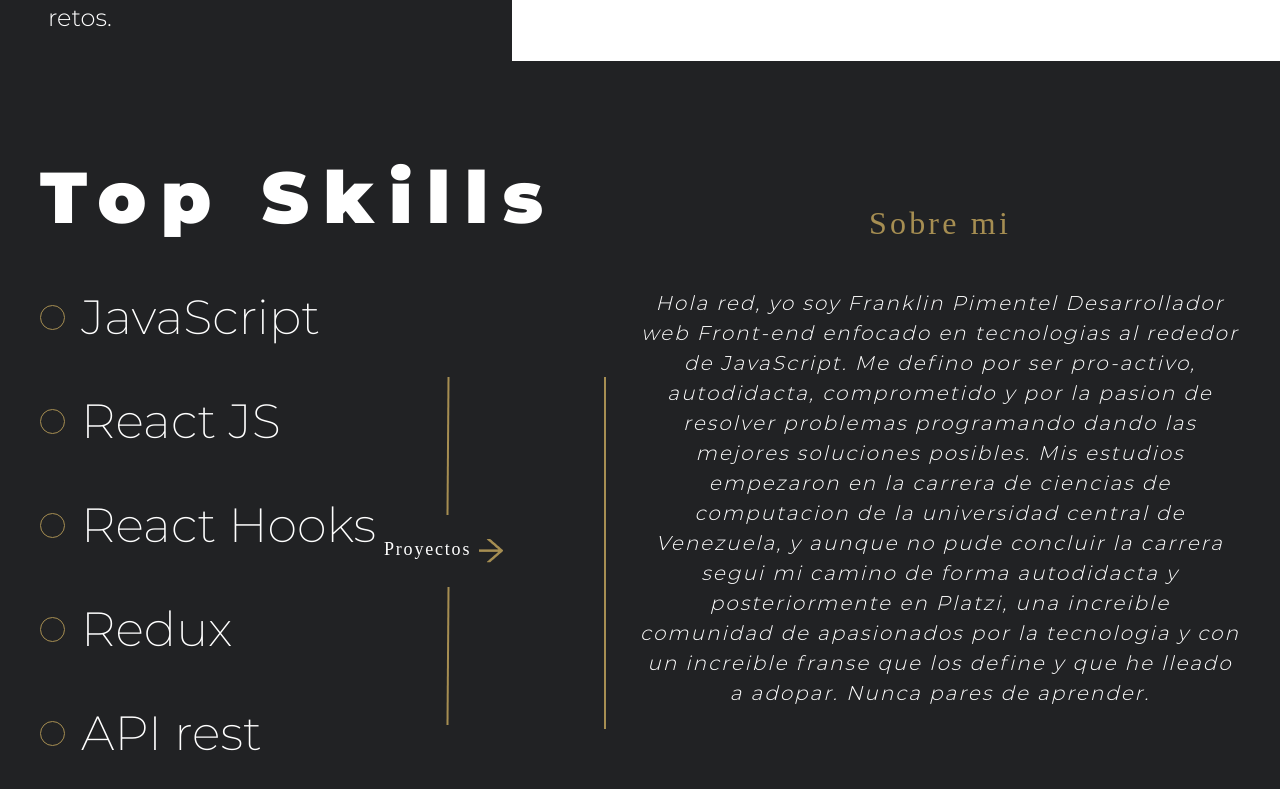
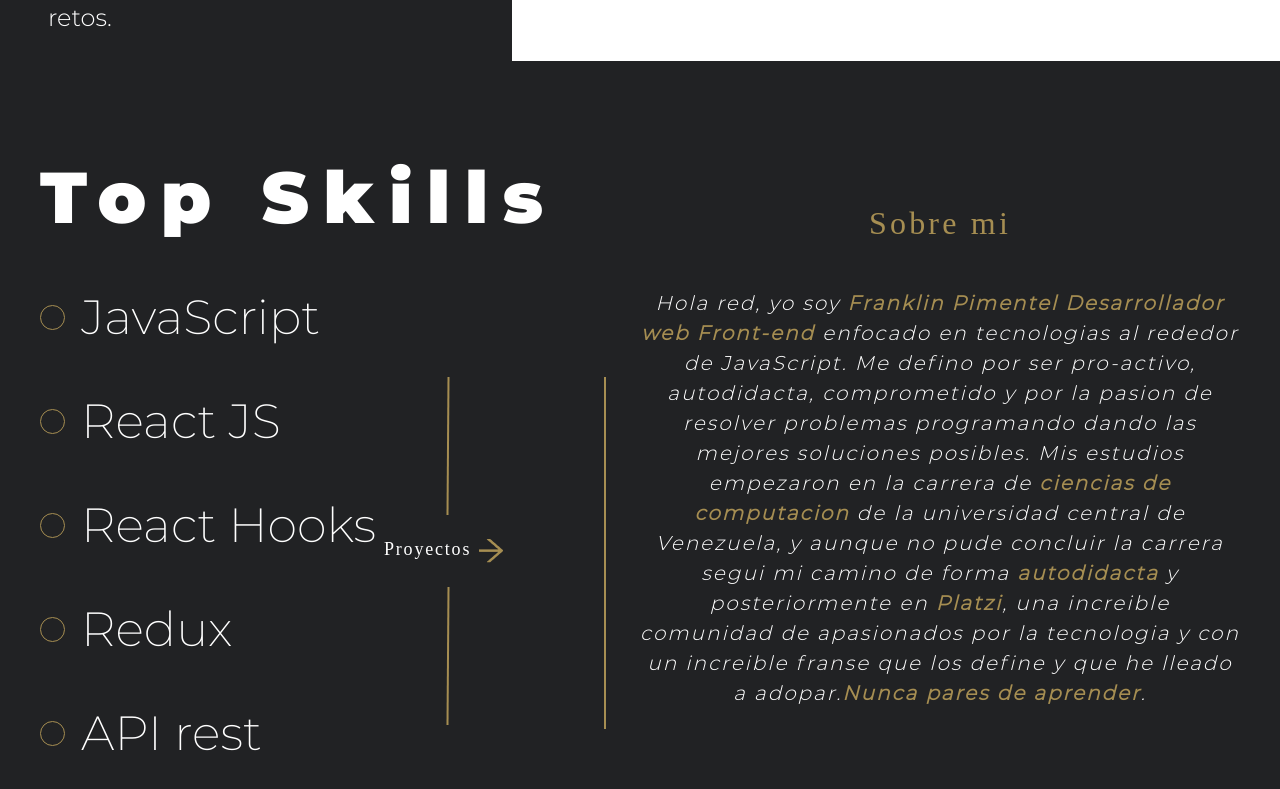
Before and after one commit to Franklingp/portafolioReact, a React (Create React App) app: page / in a window 1280 px wide. Shown: the part 739-1528 px from the top of the page. Built offline with nearby package versions, Linux system fonts and the light colour scheme; no server answers; a web font is replaced by a local one.

Commit message:
Resaltados palabras claves en parrafo

```diff
--- a/src/pages/About.css
+++ b/src/pages/About.css
@@ -93,6 +93,11 @@
 	overflow-y: scroll;
 }
 
+.paragraph span {
+	color: #a68e52;
+	font-weight: bold;
+}
+
 .link-readMore {
 	color: white;
 	font-size: 18px;
--- a/src/pages/About.js
+++ b/src/pages/About.js
@@ -47,13 +47,13 @@ export const About = () => {
             <section className="about-der text-regular">
                 <h3 className="about-me">Sobre mi</h3>
                 <p className="paragraph text-ligth">
-                    Hola red, yo soy Franklin Pimentel Desarrollador web Front-end enfocado en tecnologias al rededor de JavaScript.
+                    Hola red, yo soy <span>Franklin Pimentel Desarrollador web Front-end</span> enfocado en tecnologias al rededor de JavaScript.
                     Me defino por ser pro-activo, autodidacta, comprometido y por la pasion de resolver problemas programando dando las mejores soluciones
                     posibles.
-                    Mis estudios empezaron en la carrera de ciencias de computacion de la universidad central de Venezuela, y aunque no pude concluir
-                    la carrera segui mi camino de forma autodidacta y posteriormente en Platzi, una increible comunidad de apasionados por la tecnologia
+                    Mis estudios empezaron en la carrera de <span>ciencias de computacion</span> de la universidad central de Venezuela, y aunque no pude concluir
+                    la carrera segui mi camino de forma <span>autodidacta</span> y posteriormente en <span>Platzi</span>, una increible comunidad de apasionados por la tecnologia
                     y con un increible franse que los define y que he lleado a adopar.
-                    Nunca pares de aprender.
+                    <span>Nunca pares de aprender</span>.
                     {/* Estoy enfocado en Front-end y el manejo de React JS y sus particularidades como React Hooks, rendimiento de components, pruebas unitarias, webpack, etc,
                     pero tambien manejo y tengo conocimientos de Backend con NodeJS y Express, y claro Git y deployment como el caso de esta pagina
                     que se encuentra alojada en Firebase y backend en Heroku. */}
```
